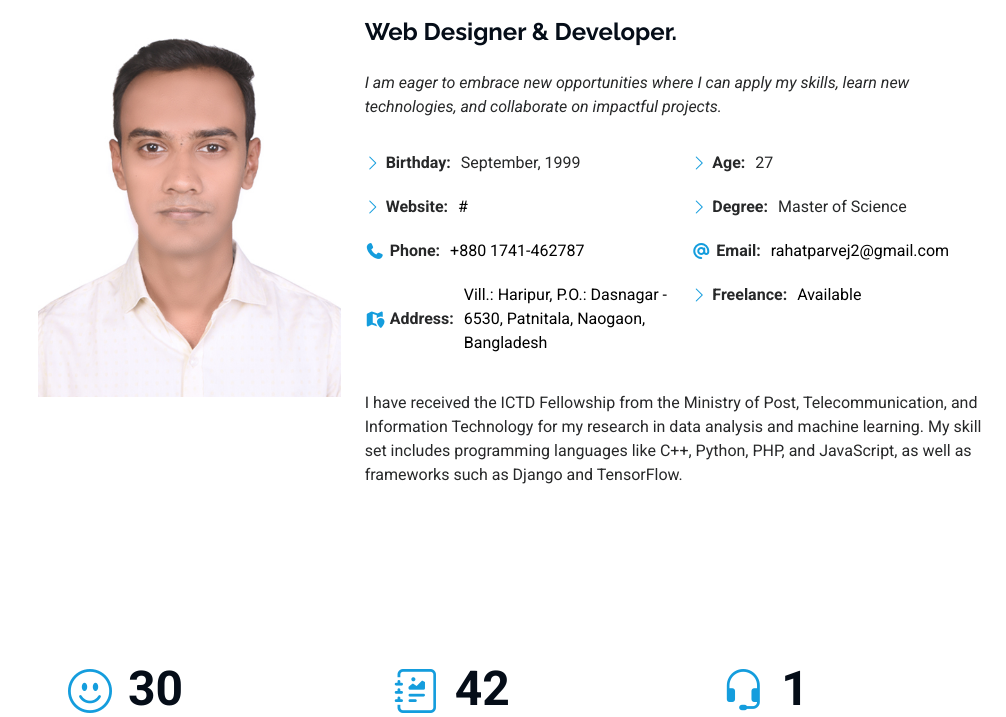
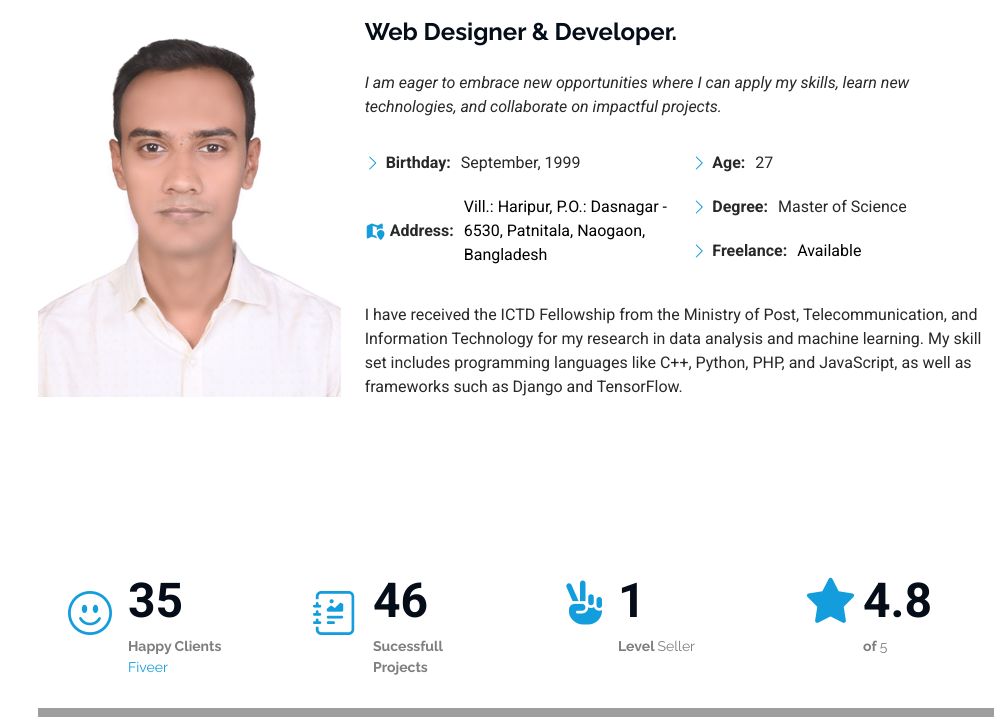
Before and after one commit to rahat-parvej/portfolio, a PHP site: page / in a window 1280 px wide. Shown: the part 1028-1745 px from the top of the page, without its empty margins (274-1280 px from the left). Run offline with PHP 8.4, Linux system fonts and the light colour scheme; some libraries are stand-ins or nearby versions; grey boxes are pictures that could not be loaded.

Commit message:
Map updates

```diff
--- a/assets/css/main.css
+++ b/assets/css/main.css
@@ -669,7 +669,7 @@ section,
   display: block;
   font-size: 44px;
   float: left;
-  line-height: 0;
+  /* line-height: 0; */
 }
 
 .stats .stats-item .purecounter {
--- a/index.html
+++ b/index.html
@@ -140,8 +140,8 @@
               <div class="col-lg-6">
                 <ul>
                    <li><i class="bi bi-chevron-right"></i> <strong>Birthday:</strong> <span>September, 1999</span></li>
-                  <li><i class="bi bi-chevron-right"></i> <strong>Website:</strong> <span><a href="#" class="text-black">#</a></span></li>
-                  <li><i class="fa-solid fa-phone"></i> <strong>Phone:</strong> <span><a href="tel:+8801741462787" class="text-black">+880 1741-462787</a></span></li>
+                  <!-- <li><i class="bi bi-chevron-right"></i> <strong>Website:</strong> <span><a href="#" class="text-black">#</a></span></li> -->
+                  <!-- <li><i class="fa-solid fa-phone"></i> <strong>Phone:</strong> <span><a href="tel:+8801741462787" class="text-black">+880 1741-462787</a></span></li> -->
                   <li><i class="fa-sharp fa-solid fa-map-location"></i> <strong>Address:</strong> <span><a href="https://maps.app.goo.gl/taTjuNovZJuSyQQVA" target="_blank" rel="noopener noreferrer" class="text-black"><address class="mb-0">Vill.: Haripur, P.O.: Dasnagar - 6530, Patnitala, Naogaon, Bangladesh</address></a></span></li>
                 </ul>
               </div>
@@ -149,7 +149,7 @@
                 <ul>
                   <li><i class="bi bi-chevron-right"></i> <strong>Age:</strong> <span id="age">27</span></li>
                   <li><i class="bi bi-chevron-right"></i> <strong>Degree:</strong> <span>Master of Science </span></li>
-                  <li><i class="fa-solid fa-at"></i> <strong>Email:</strong> <span><a href="mailto:rahatparvej2@gmail.com" class="text-black">rahatparvej2@gmail.com</a></span></li>
+                  <!-- <li><i class="fa-solid fa-at"></i> <strong>Email:</strong> <span><a href="mailto:rahatparvej2@gmail.com" class="text-black">rahatparvej2@gmail.com</a></span></li> -->
                   <li><i class="bi bi-chevron-right"></i> <strong>Freelance:</strong> <span><a href="https://www.fiverr.com/rahatparvej2" target="_blank" rel="noopener noreferrer" class="text-black">Available</a></span></li>
                 </ul>
               </div>
@@ -171,27 +171,34 @@
 
         <div class="row gy-3">
 
-          <div class="col-lg-4 col-md-4">
+          <div class="col-lg-3 col-md-3">
             <div class="stats-item">
               <i class="bi bi-emoji-smile"></i>
-              <span data-purecounter-start="0" data-purecounter-end="30" data-purecounter-duration="1" class="purecounter"></span>
+              <span data-purecounter-start="0" data-purecounter-end="35" data-purecounter-duration="1" class="purecounter"></span>
               <p><strong>Happy Clients</strong> <span><a href="https://www.fiverr.com/rahatparvej2" target="_blank" rel="noopener noreferrer">Fiveer</a></span></p>
             </div>
           </div><!-- End Stats Item -->
 
-          <div class="col-lg-4 col-md-4">
+          <div class="col-lg-3 col-md-3">
             <div class="stats-item">
               <i class="bi bi-journal-richtext"></i>
-              <span data-purecounter-start="0" data-purecounter-end="42" data-purecounter-duration="1" class="purecounter"></span>
+              <span data-purecounter-start="0" data-purecounter-end="46" data-purecounter-duration="1" class="purecounter"></span>
               <p><strong>Sucessfull Projects</strong> <span></span></p>
             </div>
           </div><!-- End Stats Item -->
 
-          <div class="col-lg-4 col-md-4">
+          <div class="col-lg-3 col-md-3">
             <div class="stats-item">
-              <i class="bi bi-headset"></i>
+              <i class="fa-solid fa-hand-peace"></i>
               <span data-purecounter-start="0" data-purecounter-end="1" data-purecounter-duration="1" class="purecounter"></span>
               <p><strong>Level </strong> <span>Seller</span></p>
+            </div>
+          </div><!-- End Stats Item -->
+          <div class="col-lg-3 col-md-3">
+            <div class="stats-item">
+              <i class="fa-solid fa-star"></i>
+              <span style="    color: var(--heading-color);font-size: 48px;line-height: 40px;display: block;font-weight: 700;margin-left: 60px;">4.8</span>
+              <p><strong>of </strong> <span>5</span></p>
             </div>
           </div><!-- End Stats Item -->
 
@@ -218,8 +225,10 @@
                 ['United States', 11],
                 ['Canada', 3],
                 ['India', 3],
+                ['Australia', 3],
                 ['United Kingdom', 4],
-                ['Pakisthan', 2],
+                ['Pakistan', 2],
+                ['New Zealand', 2],
                 ['Morocco', 1],
                 ['Finland', 1],
                 ['Norway', 1],
@@ -231,8 +240,12 @@
 
               var chart = new google.visualization.GeoChart(document.getElementById('regions_div'));
 
+
+
+
               chart.draw(data, options);
             }
+
           </script>
           <div id="regions_div" style="width: 100%; height: 500px;"></div>
         </div>
```
